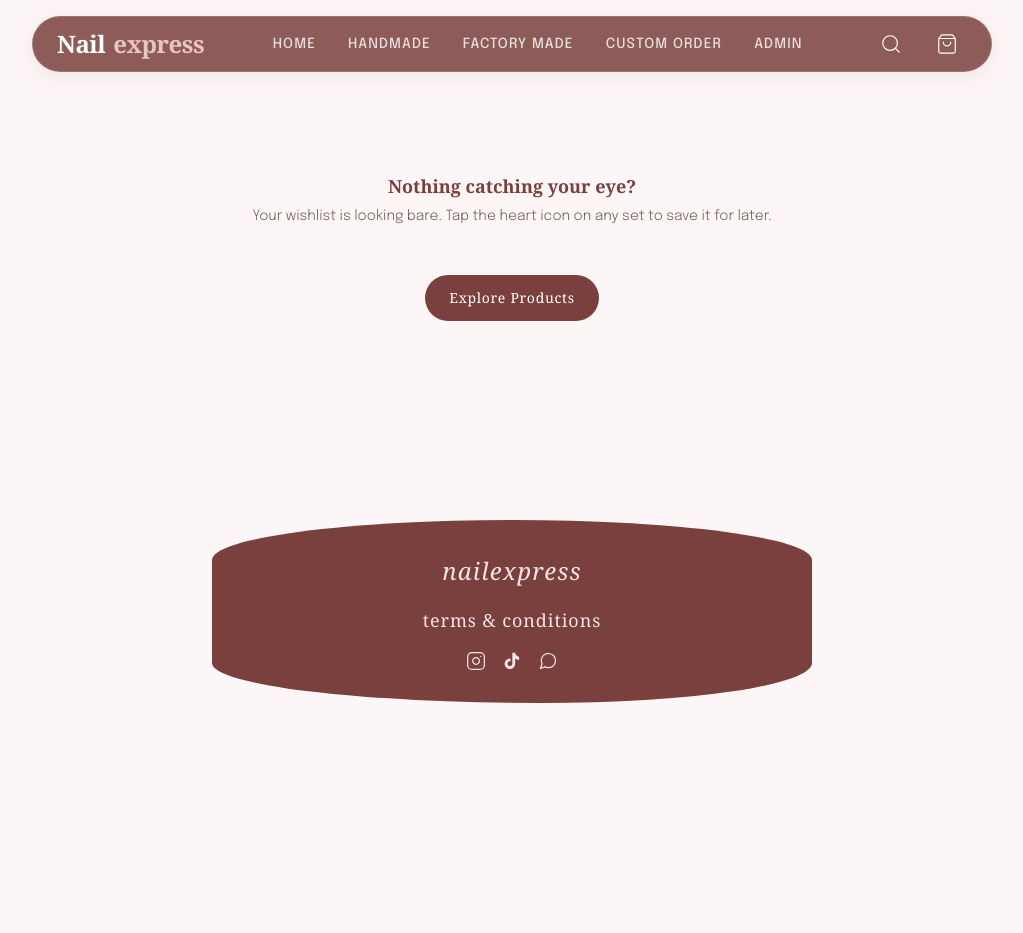
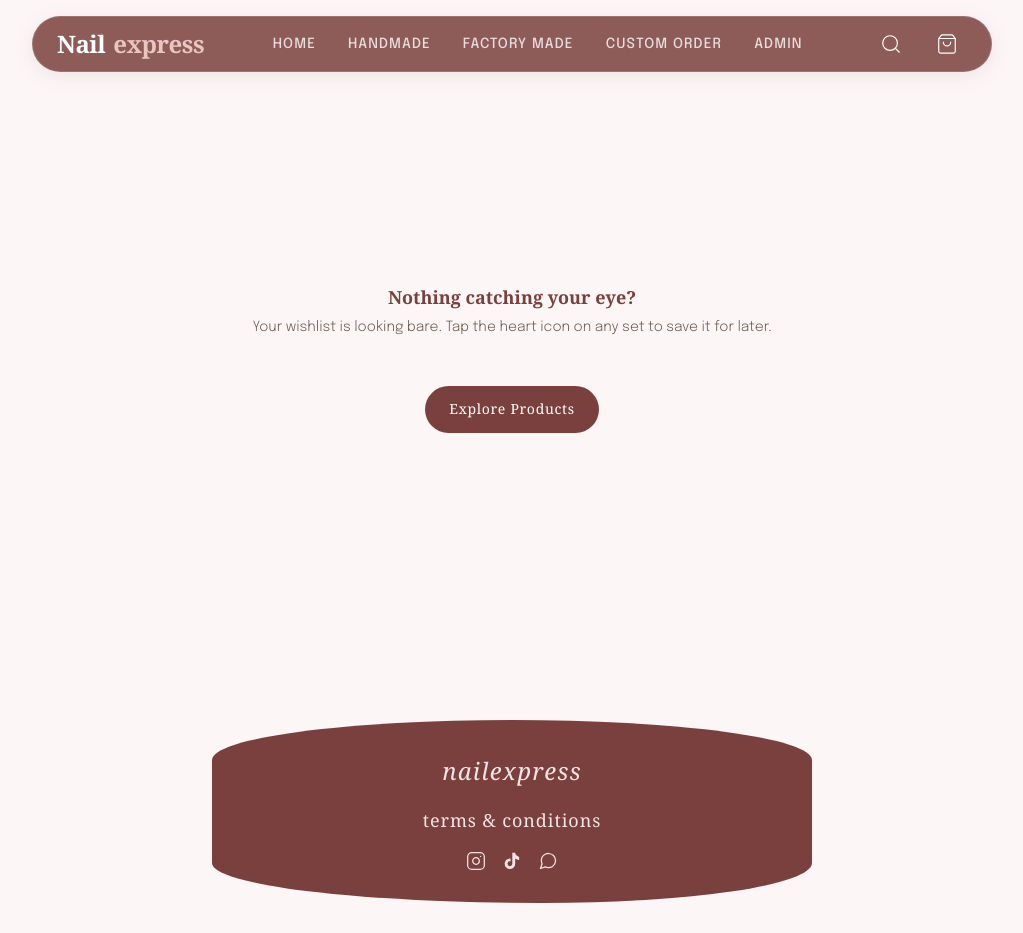
Before and after one commit to dfordolapo/nailxpressng, a Next.js app: page /wishlist in a window 1280 px wide. Shown: the whole page, without its empty margins (128-1151 px from the left). Before the commit the page ends 800 px from the top, so only its background shows below. Built offline with nearby package versions, Linux system fonts and the light colour scheme; a web font is replaced by a local one.

Commit message:
Center empty wishlist and push footer down

```diff
--- a/src/app/wishlist/page.js
+++ b/src/app/wishlist/page.js
@@ -23,8 +23,8 @@ export default function WishlistPage() {
 
   if (items.length === 0) {
     return (
-      <div className={pageStyles.wishlistPage}>
-        <div className="container" style={{ textAlign: "center", padding: "var(--space-20) 0" }}>
+      <div className={pageStyles.wishlistPage} style={{ minHeight: "75vh", display: "flex", flexDirection: "column", justifyContent: "center" }}>
+        <div className="container" style={{ textAlign: "center" }}>
 
 
           <h2 style={{ fontSize: "1.125rem", color: "var(--color-primary-800)", marginBottom: "var(--space-2)", fontFamily: "var(--font-heading)" }}>Nothing catching your eye?</h2>
```
